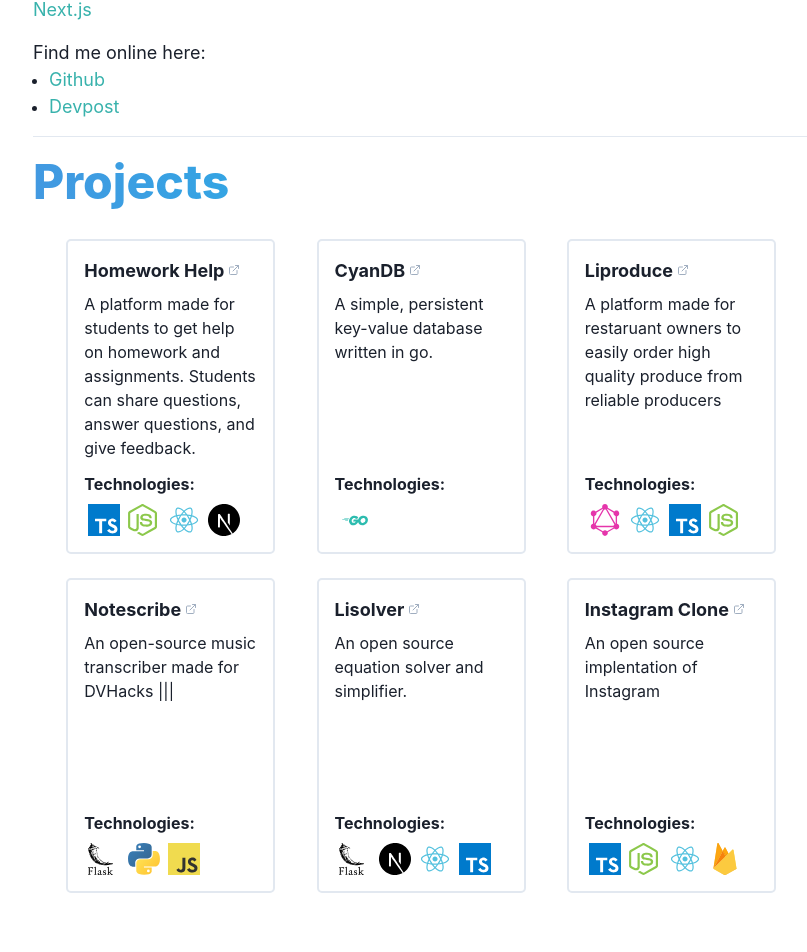
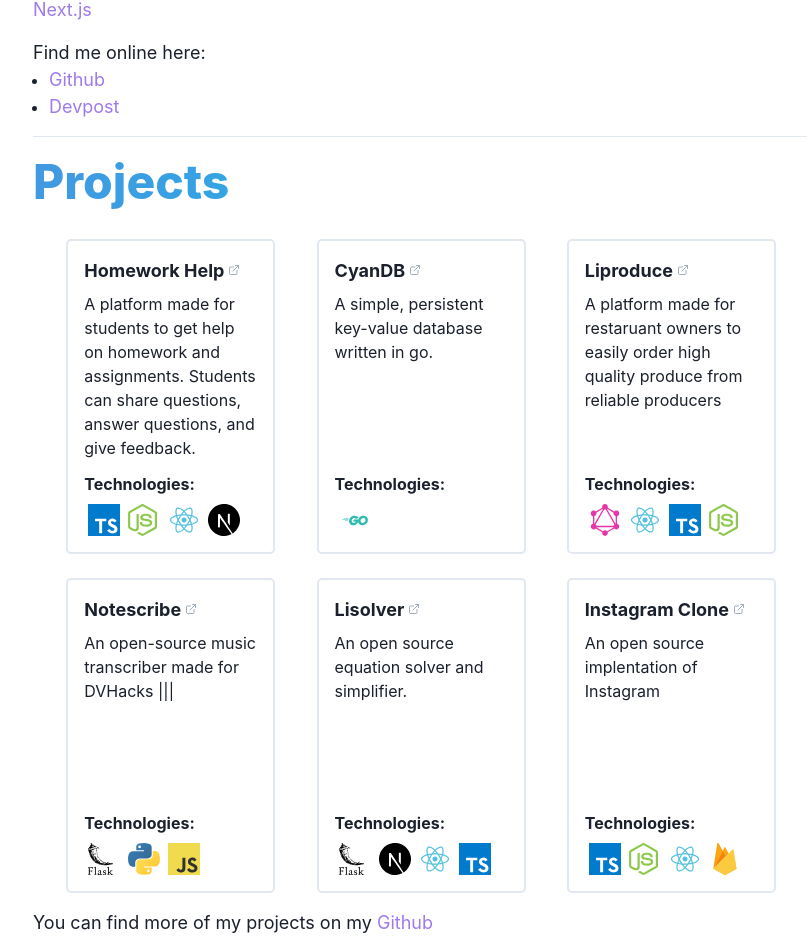
Before and after one commit to SatvikR/satvikreddy.com, a Next.js app: page / in a window 1280 px wide. Shown: the part 241-1193 px from the top of the page, without its empty margins (219-1026 px from the left). Before the commit the page ends 1154 px from the top, so only its background shows below. Built offline with nearby package versions, Linux system fonts and the light colour scheme.

Commit message:
added github link

```diff
--- a/src/components/Projects.tsx
+++ b/src/components/Projects.tsx
@@ -1,7 +1,8 @@
 import { Wrap, WrapItem } from "@chakra-ui/layout";
-import { Heading } from "@chakra-ui/react";
+import { Heading, Text } from "@chakra-ui/react";
 import React from "react";
 import { Project } from "./Project";
+import { StyledLink } from "./StyledLink";
 
 export interface ProjectsProps {}
 
@@ -68,6 +69,10 @@ export const Projects: React.FC<ProjectsProps> = ({}) => {
           />
         </WrapItem>
       </Wrap>
+      <Text mb={4} fontSize="lg">
+        You can find more of my projects on my{" "}
+        <StyledLink href="https://github.com/SatvikR">Github</StyledLink>
+      </Text>
     </>
   );
 };
--- a/src/components/StyledLink.tsx
+++ b/src/components/StyledLink.tsx
@@ -4,7 +4,7 @@ import React from "react";
 
 export const StyledLink: React.FC<LinkProps> = ({ children, ...props }) => {
   return (
-    <Link color="teal.400" {...props}>
+    <Link color="purple.400" {...props}>
       {children}
     </Link>
   );
```
